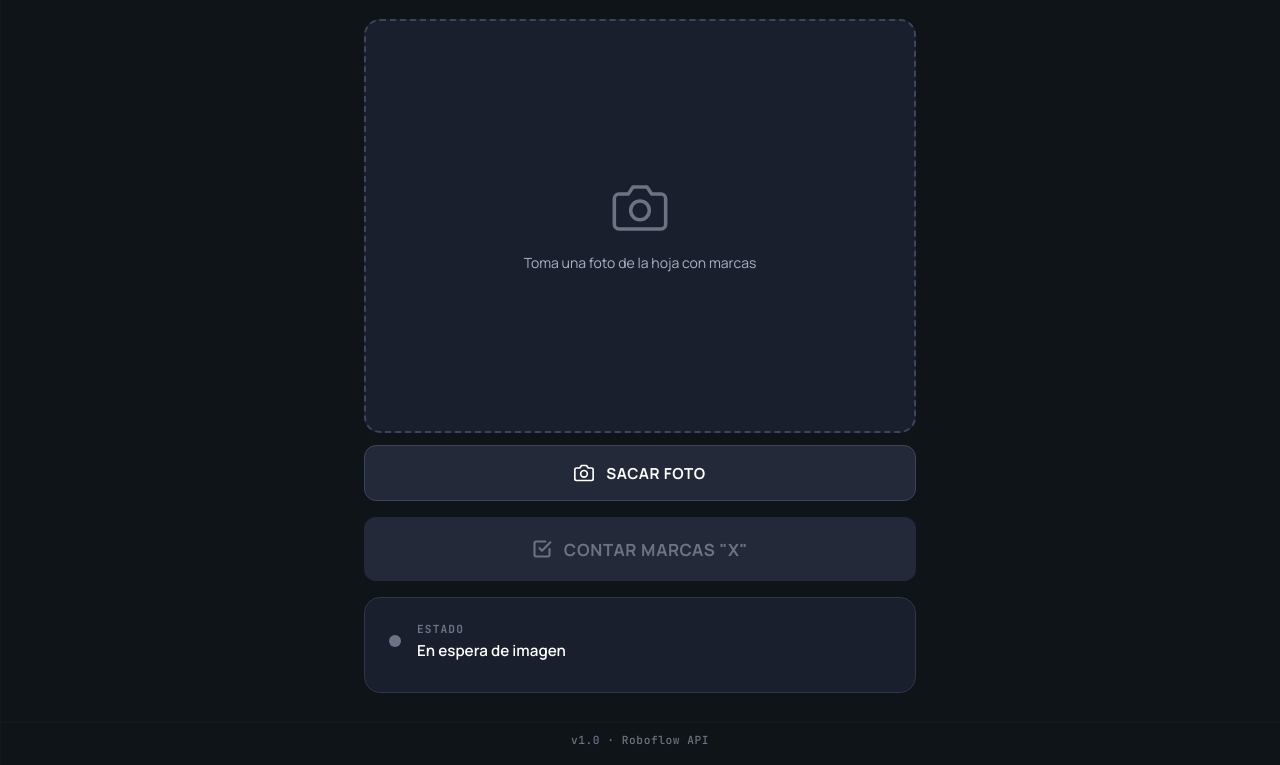
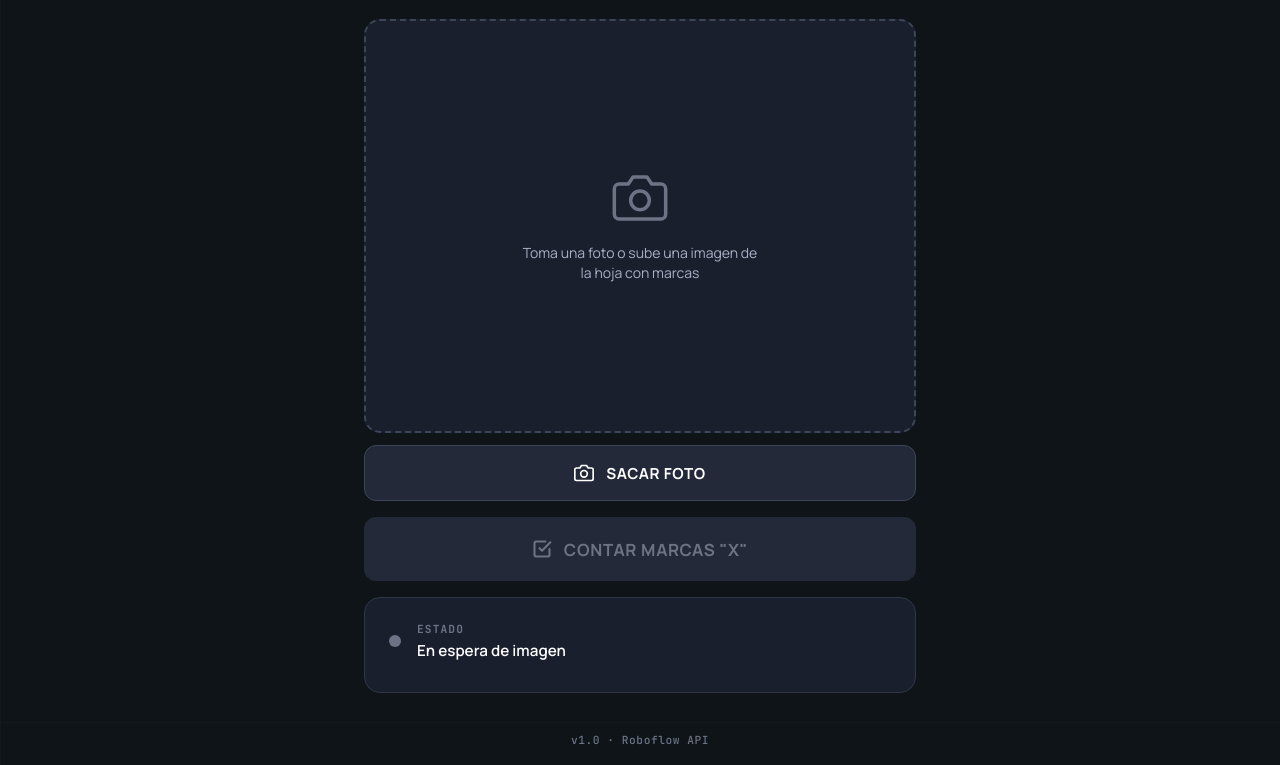
Before and after one commit to jems71/contador-marcas, a website: page public/index.html in a window 1280 px wide. Shown: the part 78-843 px from the top of the page. Drawn offline with Linux system fonts and the light colour scheme.

Commit message:
Update index.html

```diff
--- a/public/index.html
+++ b/public/index.html
@@ -36,7 +36,7 @@
                         <path d="M23 19a2 2 0 0 1-2 2H3a2 2 0 0 1-2-2V8a2 2 0 0 1 2-2h4l2-3h6l2 3h4a2 2 0 0 1 2 2z"/>
                         <circle cx="12" cy="13" r="4"/>
                     </svg>
-                    <p class="capture__hint">Toma una foto de la hoja con marcas</p>
+                    <p class="capture__hint">Toma una foto o sube una imagen de la hoja con marcas</p>
                 </div>
                 <img id="previewImage" class="capture__image" alt="Vista previa de la imagen capturada" hidden>
             </div>
```
